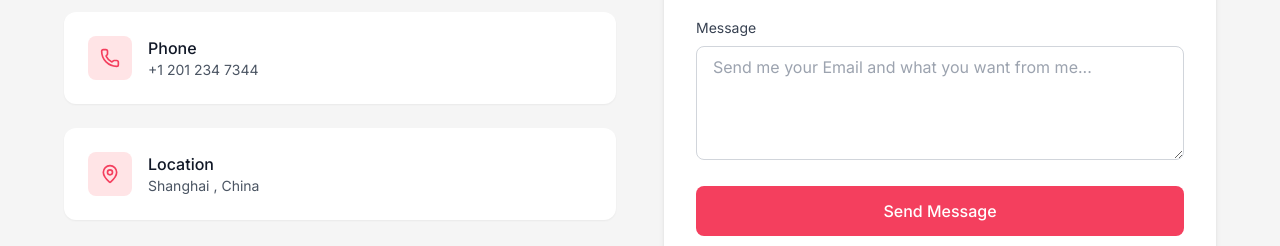
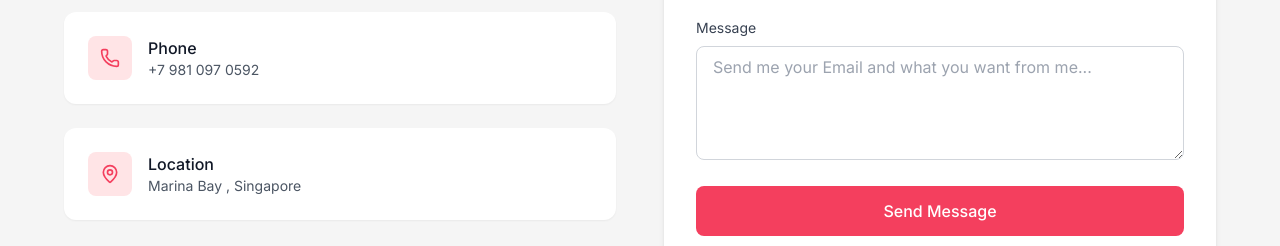
Before and after one commit to modernWebDev9/Portfolio, a React (Vite) app: page / in a window 1280 px wide. Shown: the part 4677-4923 px from the top of the page. Built offline with nearby package versions, Linux system fonts and the light colour scheme.

Commit message:
U content

```diff
--- a/src/components/About.jsx
+++ b/src/components/About.jsx
@@ -48,6 +48,7 @@ export default function About() {
 
               <div className="flex justify-between">
                 <h4 className="font-semibold">Senior Web Developer</h4>
+
                 <span className="text-sm text-gray-500">
                   March 2025 - Present
                 </span>
--- a/src/components/Contact.jsx
+++ b/src/components/Contact.jsx
@@ -85,12 +85,12 @@ export default function Contact() {
               <ContactInfo
                 icon={<Phone size={20} />}
                 title="Phone"
-                text="+1 201 234 7344"
+                text="+7 981 097 0592"
               />
               <ContactInfo
                 icon={<MapPin size={20} />}
                 title="Location"
-                text="Shanghai , China"
+                text="Marina Bay , Singapore"
               />
             </motion.div>
 
```
